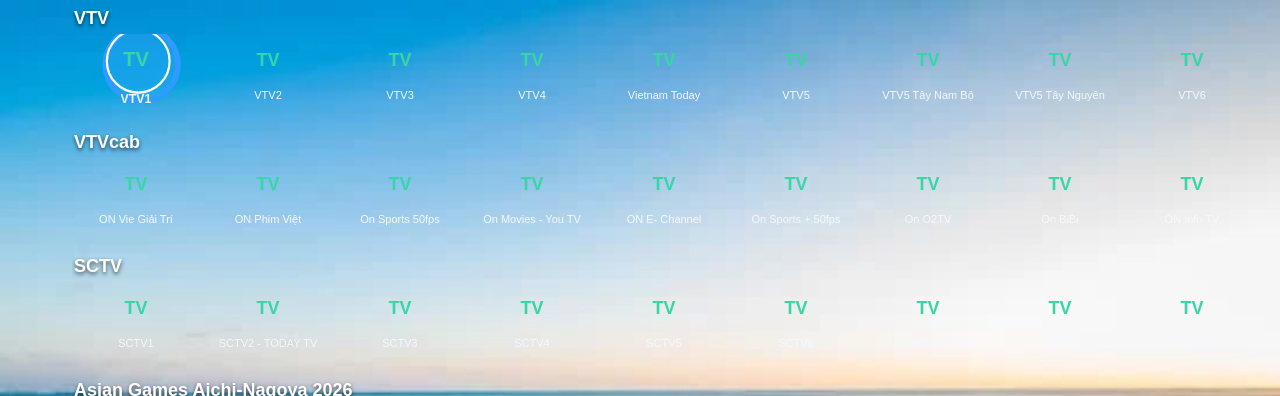
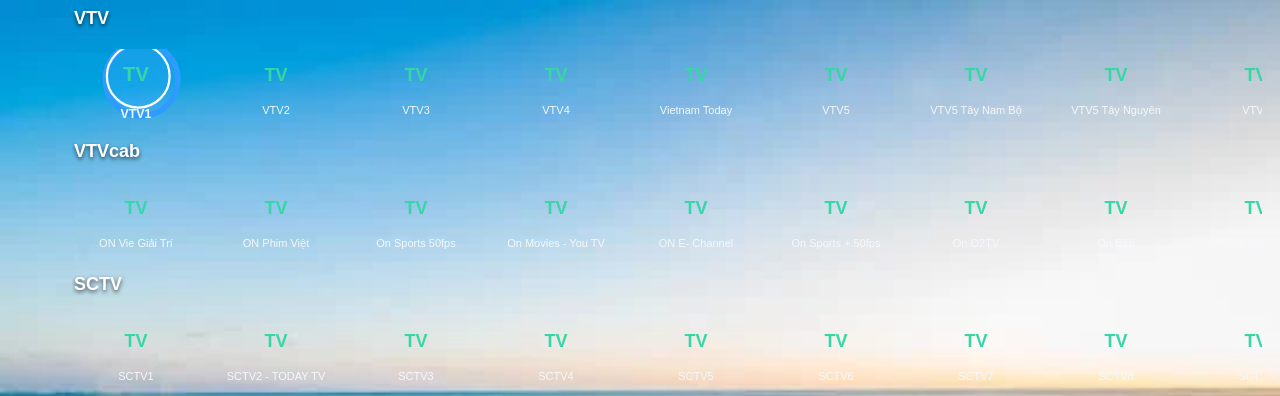
Before and after one commit to phuongnm7/nm7-tv-web, a plain HTML site: page web-tv/index.html in a window 1280 px wide. Shown: the top 396 px of the page. Drawn offline with nearby package versions, Linux system fonts and the light colour scheme; no server answers.

Commit message:
fix(ui): match Android 1.0.69 reference row spacing and card cadence

```diff
--- a/web-tv/index.html
+++ b/web-tv/index.html
@@ -27,8 +27,8 @@
 #homeRows::-webkit-scrollbar{display:none}
 #home::-webkit-scrollbar,.cards::-webkit-scrollbar,.quickCards::-webkit-scrollbar{display:none}
 .row{margin:0}
-.row h2{margin:0;height:34px;padding:8px 2px 5px;font-size:18px;line-height:21px;font-weight:700;text-shadow:0 2px 4px #000a}
-.cards{display:flex;gap:4px;width:100%;min-width:0;height:90px;overflow-x:auto;overflow-y:hidden;padding:0 18px 0 0;scroll-behavior:auto;scrollbar-width:none;overscroll-behavior:contain;scroll-snap-type:none}
+.row h2{margin:0;height:49px;padding:8px 2px 5px;font-size:18px;line-height:21px;font-weight:700;text-shadow:0 2px 4px #000a}
+.cards{display:flex;gap:12px;width:100%;min-width:0;height:84px;overflow-x:auto;overflow-y:hidden;padding:0 18px 0 0;scroll-behavior:auto;scrollbar-width:none;overscroll-behavior:contain;scroll-snap-type:none}
 .card{position:relative;appearance:none;-webkit-appearance:none;flex:0 0 128px;width:128px;height:70px;margin:0;box-sizing:border-box;border:0;border-radius:0;background:transparent;padding:0;outline:none;display:flex;flex-direction:column;align-items:center;justify-content:center;transition:transform .12s ease;z-index:1;color:#fff;text-align:center;overflow:visible}
 .card:focus{border:0;background:transparent;transform:scale(1.12);z-index:5;box-shadow:none}
 .card::before{content:"";position:absolute;left:50%;top:26px;width:60px;height:60px;margin:-30px 0 0 -30px;border-radius:50%;background:rgba(64,169,255,.33);border:5px solid #2f9bff;opacity:0;pointer-events:none;z-index:0}
```
